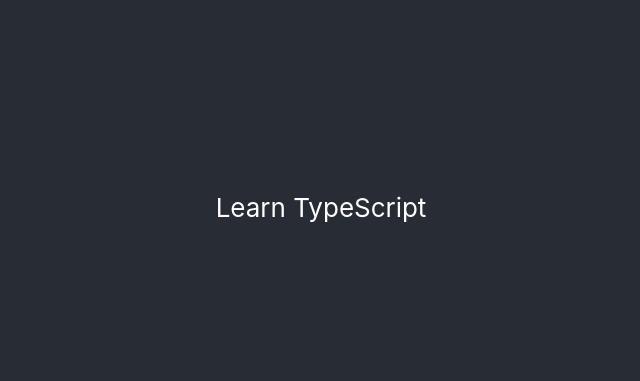
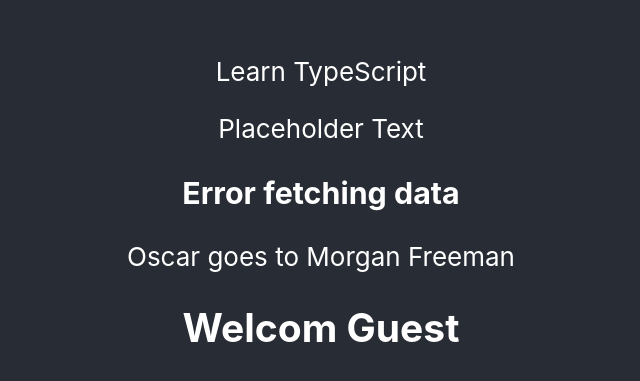
Before and after one commit to karanmann/learn-react-typescript, a React (Create React App) app: page / in a window 1280 px wide. Shown: the part 193-574 px from the top of the page, without its empty margins (319-959 px from the left). Built offline with nearby package versions, Linux system fonts and the light colour scheme.

Commit message:
Advance Poptypes

```diff
--- a/src/App.tsx
+++ b/src/App.tsx
@@ -1,9 +1,19 @@
 import './App.css';
+import Heading from './components/Heading';
+import Oscar from './components/Oscar';
+import Greet from './components/Greet';
+import Status from './components/Status';
 
 function App() {
   return (
     <div className="App">
       <p>Learn TypeScript</p>
+      <Heading> Placeholder Text</Heading>
+      <Status status="error"/>
+      <Oscar>
+        <Heading>Oscar goes to Morgan Freeman</Heading>
+      </Oscar>
+      <Greet name="karan" messageCount={10}/>
     </div>
   );
 }
--- /dev/null
+++ b/src/components/Greet.tsx
@@ -0,0 +1,21 @@
+type GreetProps = {
+  name: string
+  messageCount: number
+  isLoggedIn?: boolean
+}
+
+const Greet = (props: GreetProps) =>{
+	return(
+		<div>
+			<h2>
+				{
+					props.isLoggedIn
+					?`Welcome ${props.name}! You have ${props.messageCount} unread messages`
+					:"Welcom Guest"
+				}
+			</h2>
+		</div>
+	)
+}
+
+export default Greet;
--- /dev/null
+++ b/src/components/Heading.tsx
@@ -0,0 +1,13 @@
+import React from 'react'
+
+type Props = {
+    children: string;
+}
+
+const Heading = (props: Props) => {
+  return (
+    <div>{props.children}</div>
+  )
+}
+
+export default Heading
--- /dev/null
+++ b/src/components/Oscar.tsx
@@ -0,0 +1,13 @@
+import React from 'react'
+
+type Props = {
+    children: React.ReactNode
+}
+
+const Oscar = (props: Props) => {
+  return (
+    <div>{props.children}</div>
+  )
+}
+
+export default Oscar
--- /dev/null
+++ b/src/components/Status.tsx
@@ -0,0 +1,24 @@
+import React from 'react'
+
+type StatusProps = {
+    status: string
+}
+
+const Status = (props: StatusProps) => {
+    let message
+    if (props.status === 'loading'){
+    message='Loading...'
+    }else if (props.status === 'success'){
+    message='Data fetched successfully!'
+    }else if (props.status === 'error'){
+    message='Error fetching data'
+    }
+
+  return (
+    <div>
+        <h3>{message}</h3>
+    </div>
+  )
+}
+
+export default Status
```
